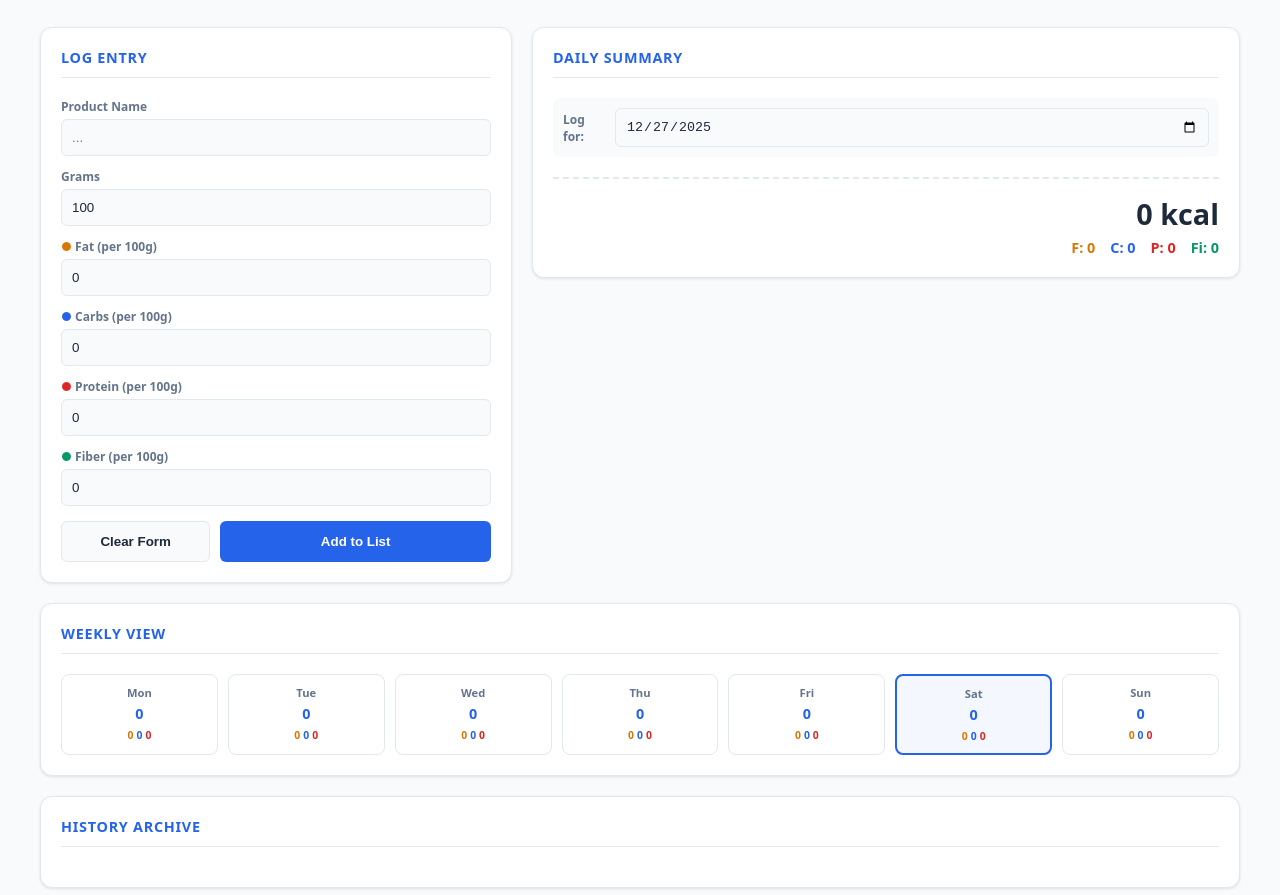
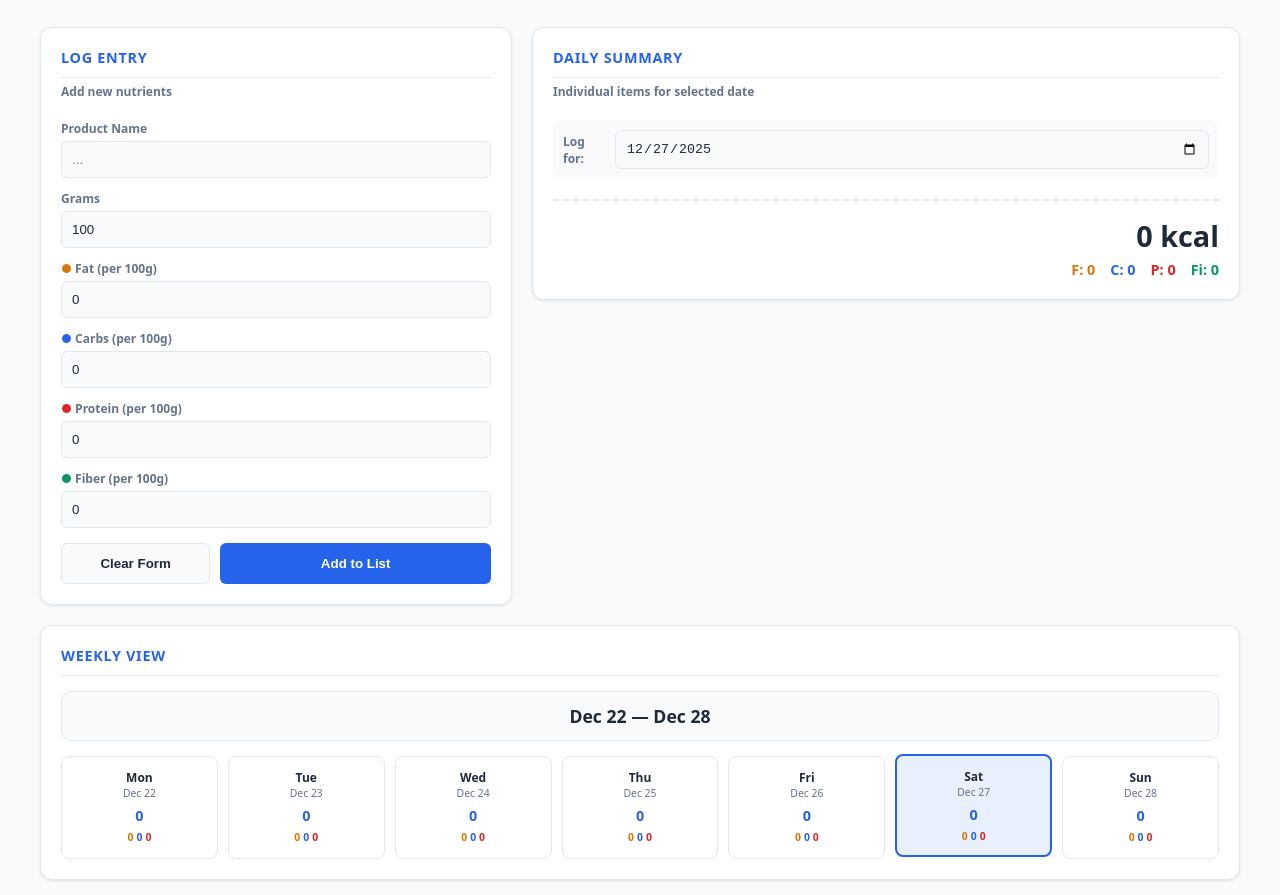
Before and after one commit to Schn0rmel/macro-tracker, a plain HTML site: page index.html in a window 1280 px wide. Shown: the part 57-952 px from the top of the page. Drawn offline with Linux system fonts and the light colour scheme.

Commit message:
Update index.html

```diff
--- a/index.html
+++ b/index.html
@@ -23,7 +23,12 @@
         .tool-btn { background: var(--card); border: 1px solid var(--border); color: var(--text); padding: 8px 14px; border-radius: 20px; cursor: pointer; font-size: 0.75rem; font-weight: bold; }
 
         .card { background: var(--card); padding: 20px; border-radius: 12px; box-shadow: 0 1px 3px rgba(0,0,0,0.1); border: 1px solid var(--border); height: fit-content; }
-        h2 { margin-top: 0; color: var(--primary); font-size: 0.9rem; text-transform: uppercase; letter-spacing: 0.05em; border-bottom: 1px solid var(--border); padding-bottom: 10px; margin-bottom: 20px; }
+        h2 { margin-top: 0; color: var(--primary); font-size: 0.9rem; text-transform: uppercase; letter-spacing: 0.05em; border-bottom: 1px solid var(--border); padding-bottom: 10px; margin-bottom: 5px; }
+        .section-subtitle { font-size: 0.75rem; color: var(--muted); margin-bottom: 20px; display: block; font-weight: 600; }
+
+        /* Centered Week Display */
+        .week-display-center { text-align: center; background: var(--bg); padding: 12px; border-radius: 10px; border: 1px solid var(--border); margin: 15px 0; }
+        .week-range-text { font-size: 1.1rem; font-weight: 800; color: var(--text); display: block; }
 
         .input-group { margin-bottom: 12px; }
         label { display: block; font-weight: 600; margin-bottom: 4px; font-size: 0.75rem; color: var(--muted); }
@@ -41,15 +46,18 @@
         .action-btns { display: flex; gap: 5px; }
         .btn-icon { background: var(--bg); border: 1px solid var(--border); color: var(--text); padding: 6px; border-radius: 6px; cursor: pointer; }
 
-        .weekly-grid { display: grid; grid-template-columns: repeat(7, 1fr); gap: 10px; margin-top: 10px; }
-        .day-box { background: var(--card); padding: 10px; border-radius: 8px; text-align: center; border: 1px solid var(--border); cursor: pointer; }
-        .day-box.active { border: 2px solid var(--primary); background: rgba(37, 99, 235, 0.05); }
-        .day-name { font-weight: bold; font-size: 0.7rem; color: var(--muted); display: block; margin-bottom: 4px; }
+        .weekly-grid { display: grid; grid-template-columns: repeat(7, 1fr); gap: 10px; }
+        .day-box { background: var(--card); padding: 12px 5px; border-radius: 8px; text-align: center; border: 1px solid var(--border); cursor: pointer; transition: 0.2s; }
+        .day-box:hover { border-color: var(--primary); }
+        .day-box.active { border: 2px solid var(--primary); background: rgba(37, 99, 235, 0.1); transform: translateY(-2px); }
+        .day-name { font-weight: bold; font-size: 0.75rem; color: var(--text); display: block; }
+        .day-date { font-size: 0.65rem; color: var(--muted); display: block; margin-bottom: 6px; }
         .day-kcal { font-weight: 800; color: var(--primary); font-size: 0.9rem; }
         .day-mini-macros { font-size: 0.65rem; display: flex; justify-content: center; gap: 3px; margin-top: 5px; font-weight: 600; }
 
         .full-width { grid-column: span 2; }
-        .week-block { background: var(--card); padding: 15px; border-radius: 10px; margin-bottom: 10px; cursor: pointer; display: flex; flex-direction: column; border: 1px solid var(--border); border-left: 5px solid var(--secondary); }
+        .week-block { background: var(--card); padding: 15px; border-radius: 10px; margin-bottom: 10px; cursor: pointer; display: flex; flex-direction: column; border: 1px solid var(--border); border-left: 5px solid var(--secondary); transition: 0.2s; }
+        .week-block:hover { transform: translateX(5px); background: var(--bg); }
         .week-header { display: flex; justify-content: space-between; align-items: center; width: 100%; }
         .week-macros { margin-top: 8px; display: flex; gap: 12px; font-size: 0.8rem; font-weight: bold; border-top: 1px solid var(--border); padding-top: 8px; }
 
@@ -57,7 +65,6 @@
         .total-kcal { font-size: 1.8rem; font-weight: 900; color: var(--text); }
         .macro-summary { font-weight: 700; font-size: 0.9rem; display: flex; justify-content: flex-end; gap: 15px; margin-top: 5px; }
 
-        /* Data Section */
         .data-actions { display: flex; gap: 10px; flex-wrap: wrap; margin-top: 10px; }
         .btn-danger { background: #fee2e2; color: #dc2626; border: 1px solid #fecaca; padding: 8px 14px; border-radius: 20px; cursor: pointer; font-size: 0.75rem; font-weight: bold; }
     </style>
@@ -78,6 +85,7 @@
 
     <div class="card">
         <h2 data-t="secLog">Log Entry</h2>
+        <span class="section-subtitle">Add new nutrients</span>
         <div class="input-group"><label data-t="labName">Product Name</label><input type="text" id="name" placeholder="..."></div>
         <div class="input-group"><label data-t="labGrams">Grams</label><input type="number" id="grams" value="100" onfocus="if(this.value=='100')this.value=''"></div>
         <div class="input-group"><label><span class="f-dot">●</span> <span data-t="labFat">Fat (per 100g)</span></label><input type="number" id="fat" value="0" onfocus="if(this.value=='0')this.value=''"></div>
@@ -92,6 +100,7 @@
 
     <div class="card">
         <h2 data-t="secSummary">Daily Summary</h2>
+        <span class="section-subtitle">Individual items for selected date</span>
         <div class="date-selector">
             <label style="margin:0" data-t="labFor">Log for:</label>
             <input type="date" id="logDate" onchange="loadDate(this.value)">
@@ -110,11 +119,15 @@
 
     <div class="card full-width">
         <h2 data-t="secWeek">Weekly View</h2>
+        <div class="week-display-center">
+            <span class="week-range-text" id="weekRangeDisplay">...</span>
+        </div>
         <div id="currentWeeklyGrid" class="weekly-grid"></div>
     </div>
 
     <div class="card full-width">
         <h2 data-t="secArchive">History Archive</h2>
+        <span class="section-subtitle">Past weekly performance</span>
         <div id="archiveList"></div>
     </div>
 
@@ -136,7 +149,7 @@
             labCarbs: "Carbs (per 100g)", labProtein: "Protein (per 100g)", labFiber: "Fiber (per 100g)",
             btnAdd: "Add to List", btnClear: "Clear Form", secSummary: "Daily Summary", labFor: "Log for:",
             secWeek: "Weekly View", secArchive: "History Archive", secData: "Data Management",
-            btnClearAll: "Clear All Data", weekStart: "Week starting",
+            btnClearAll: "Clear All Data", weekStart: "Week starting", to: "to",
             days: ['Mon', 'Tue', 'Wed', 'Thu', 'Fri', 'Sat', 'Sun'], themeL: "☀️ LIGHT", themeD: "🌙 DARK",
             confirmClear: "Warning: This will permanently delete ALL entries. Continue?"
         },
@@ -145,7 +158,7 @@
             labCarbs: "Kohlenhydrate (pro 100g)", labProtein: "Eiweiß (pro 100g)", labFiber: "Ballaststoffe (pro 100g)",
             btnAdd: "Hinzufügen", btnClear: "Leeren", secSummary: "Tagesübersicht", labFor: "Datum:",
             secWeek: "Wochenansicht", secArchive: "Archiv", secData: "Datenverwaltung",
-            btnClearAll: "Daten löschen", weekStart: "Woche ab",
+            btnClearAll: "Daten löschen", weekStart: "Woche ab", to: "bis",
             days: ['Mo', 'Di', 'Mi', 'Do', 'Fr', 'Sa', 'So'], themeL: "☀️ HELL", themeD: "🌙 DUNKEL",
             confirmClear: "Achtung: Dies wird ALLE Einträge unwiderruflich löschen. Fortfahren?"
         }
@@ -257,6 +270,7 @@
                 const date = cols[0];
                 const weight = parseFloat(cols[2]);
                 const f = parseFloat(cols[3]), c = parseFloat(cols[4]), p = parseFloat(cols[5]), fi = parseFloat(cols[6]);
+                if (isNaN(weight)) return;
                 const item = {
                     name: cols[1], weight, f, c, p, fib: fi, kcal: parseFloat(cols[7]),
                     orig: { f: (f/(weight/100)), c: (c/(weight/100)), p: (p/(weight/100)), fi: (fi/(weight/100)) }
@@ -293,14 +307,34 @@
     function renderWeekly() {
         const grid = document.getElementById('currentWeeklyGrid'); grid.innerHTML = '';
         const selectedDate = document.getElementById('logDate').value;
-        const t = translations[currentLang]; let curr = new Date(getMonday(selectedDate));
+        const t = translations[currentLang];
+        let mondayDate = new Date(getMonday(selectedDate));
+
+        // Formatter for localized short dates (e.g., "27. Dec")
+        const dateOpt = { day: '2-digit', month: 'short' };
+
+        let sunDate = new Date(mondayDate);
+        sunDate.setDate(sunDate.getDate() + 6);
+        document.getElementById('weekRangeDisplay').innerText = `${mondayDate.toLocaleDateString(currentLang, dateOpt)} — ${sunDate.toLocaleDateString(currentLang, dateOpt)}`;
+
         for (let i = 0; i < 7; i++) {
-            const dStr = curr.toISOString().split('T')[0];
+            const dStr = mondayDate.toISOString().split('T')[0];
             const items = fullDatabase[dStr] || [];
             let k = 0, f = 0, c = 0, p = 0;
             items.forEach(item => { k += item.kcal; f += item.f; c += item.c; p += item.p; });
-            grid.innerHTML += `<div class="day-box ${dStr === selectedDate ? 'active' : ''}" onclick="loadDate('${dStr}')"><span class="day-name">${t.days[i]}</span><div class="day-kcal">${Math.round(k)}</div><div class="day-mini-macros"><span class="f-dot">${Math.round(f)}</span><span class="c-dot">${Math.round(c)}</span><span class="p-dot">${Math.round(p)}</span></div></div>`;
-            curr.setDate(curr.getDate() + 1);
+
+            grid.innerHTML += `
+                <div class="day-box ${dStr === selectedDate ? 'active' : ''}" onclick="loadDate('${dStr}')">
+                    <span class="day-name">${t.days[i]}</span>
+                    <span class="day-date">${mondayDate.toLocaleDateString(currentLang, dateOpt)}</span>
+                    <div class="day-kcal">${Math.round(k)}</div>
+                    <div class="day-mini-macros">
+                        <span class="f-dot">${Math.round(f)}</span>
+                        <span class="c-dot">${Math.round(c)}</span>
+                        <span class="p-dot">${Math.round(p)}</span>
+                    </div>
+                </div>`;
+            mondayDate.setDate(mondayDate.getDate() + 1);
         }
     }
 
```
